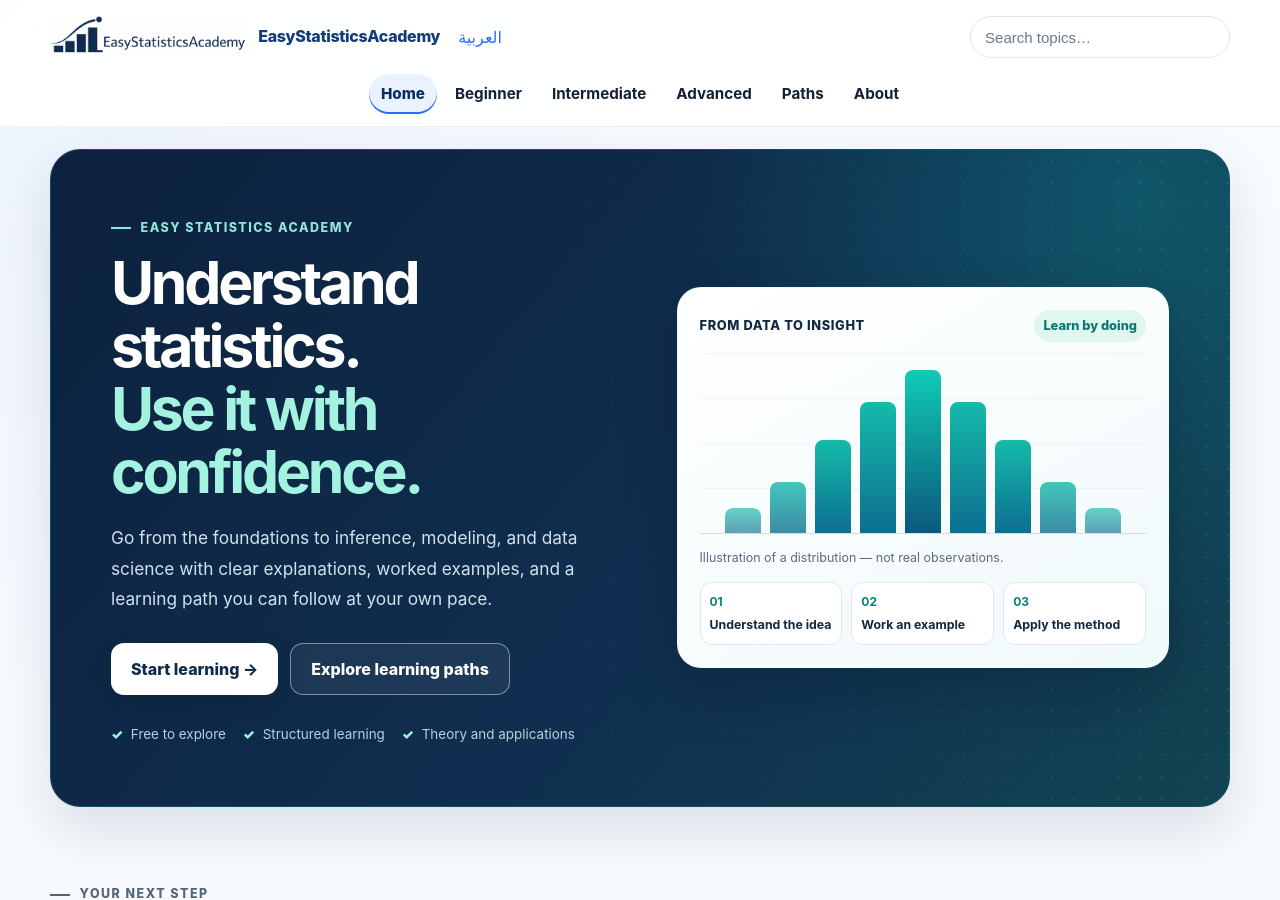
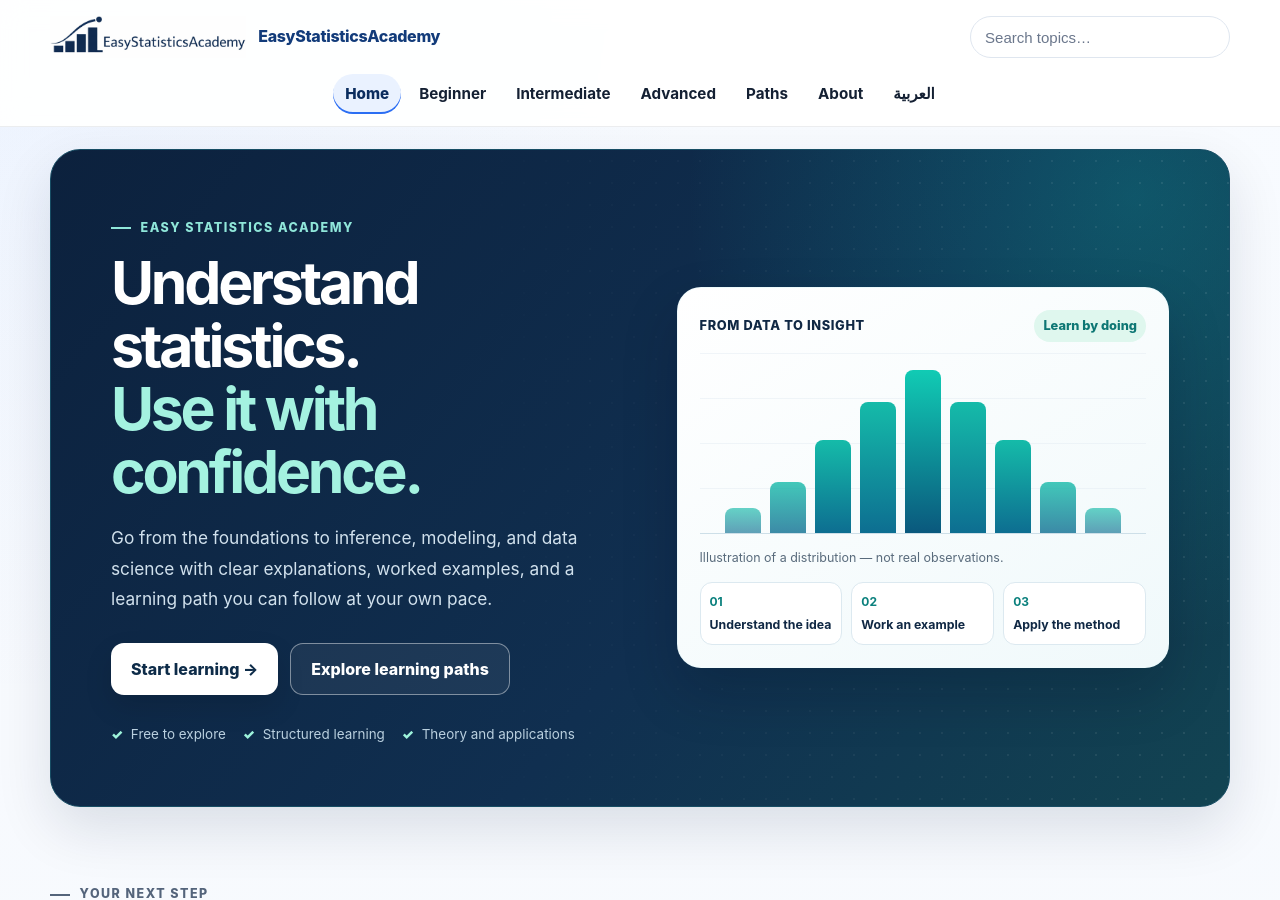
Before and after one commit to ammar-homaida-statistics/easystatisticsacademy, a Jekyll site: the page built from index.html, in a window 1280 px wide and 900 px high. Built offline with Jekyll 4.4.1, drawn with Linux system fonts in a browser that asks for light colours.

Commit message:
Keep mobile header height stable by moving language links into collapsible navigation

```diff
--- a/_includes/header.html
+++ b/_includes/header.html
@@ -11,18 +11,6 @@
         <span class="brand-text">EasyStatisticsAcademy</span>
       </a>
 
-      <!-- LANGUAGE NAVIGATION: show only real translation pairs -->
-      <nav aria-label="Language selection" style="display:flex;gap:.6rem;align-items:center">
-        {% if page.translation_pair == "bootstrap" %}
-          <a href="/inference/assumptions-robustness/bootstrap-as-robust-tool/" lang="en" dir="ltr">English</a>
-          <a href="/ar/inference/assumptions-robustness/bootstrap-as-robust-tool/" lang="ar" dir="rtl">العربية</a>
-        {% elsif page.lang == "ar" %}
-          <a href="/" lang="en" dir="ltr">English</a>
-          <a href="/ar/" lang="ar" dir="rtl">العربية</a>
-        {% else %}
-          <a href="/ar/" lang="ar" dir="rtl">العربية</a>
-        {% endif %}
-      </nav>
       <!-- SEARCH -->
       <div class="header-search">
         <label class="sr-only" for="site-search">Search statistical lessons</label>
@@ -62,6 +50,22 @@
 
         <a href="/about/"{% if page.url == '/about/' %} class="is-active" aria-current="page"{% endif %}>About</a>
 
+        <!-- Keep language links in the collapsible navigation: the closed
+             mobile header must not gain a third row and hide anchored headings. -->
+        <div role="group" aria-label="Language selection" style="display:flex;flex-wrap:wrap;justify-content:center;align-items:center;gap:.35rem;grid-column:1 / -1">
+
+      <nav aria-label="Language selection" style="display:flex;gap:.6rem;align-items:center">
+        {% if page.translation_pair == "bootstrap" %}
+          <a href="/inference/assumptions-robustness/bootstrap-as-robust-tool/" lang="en" dir="ltr">English</a>
+          <a href="/ar/inference/assumptions-robustness/bootstrap-as-robust-tool/" lang="ar" dir="rtl">العربية</a>
+        {% elsif page.lang == "ar" %}
+          <a href="/" lang="en" dir="ltr">English</a>
+          <a href="/ar/" lang="ar" dir="rtl">العربية</a>
+        {% else %}
+          <a href="/ar/" lang="ar" dir="rtl">العربية</a>
+        {% endif %}
+      </nav>
+        </div>
       </nav>
 
     </div>
```
